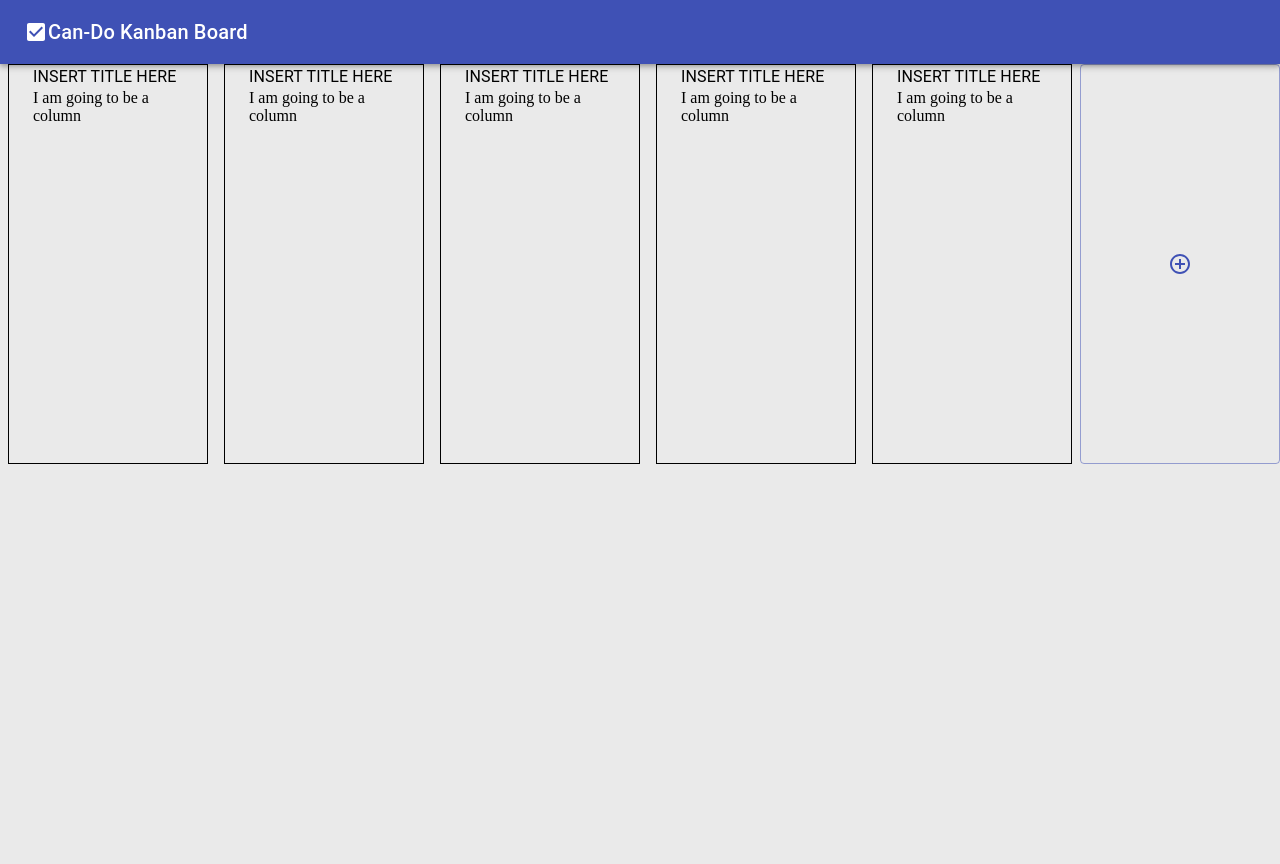
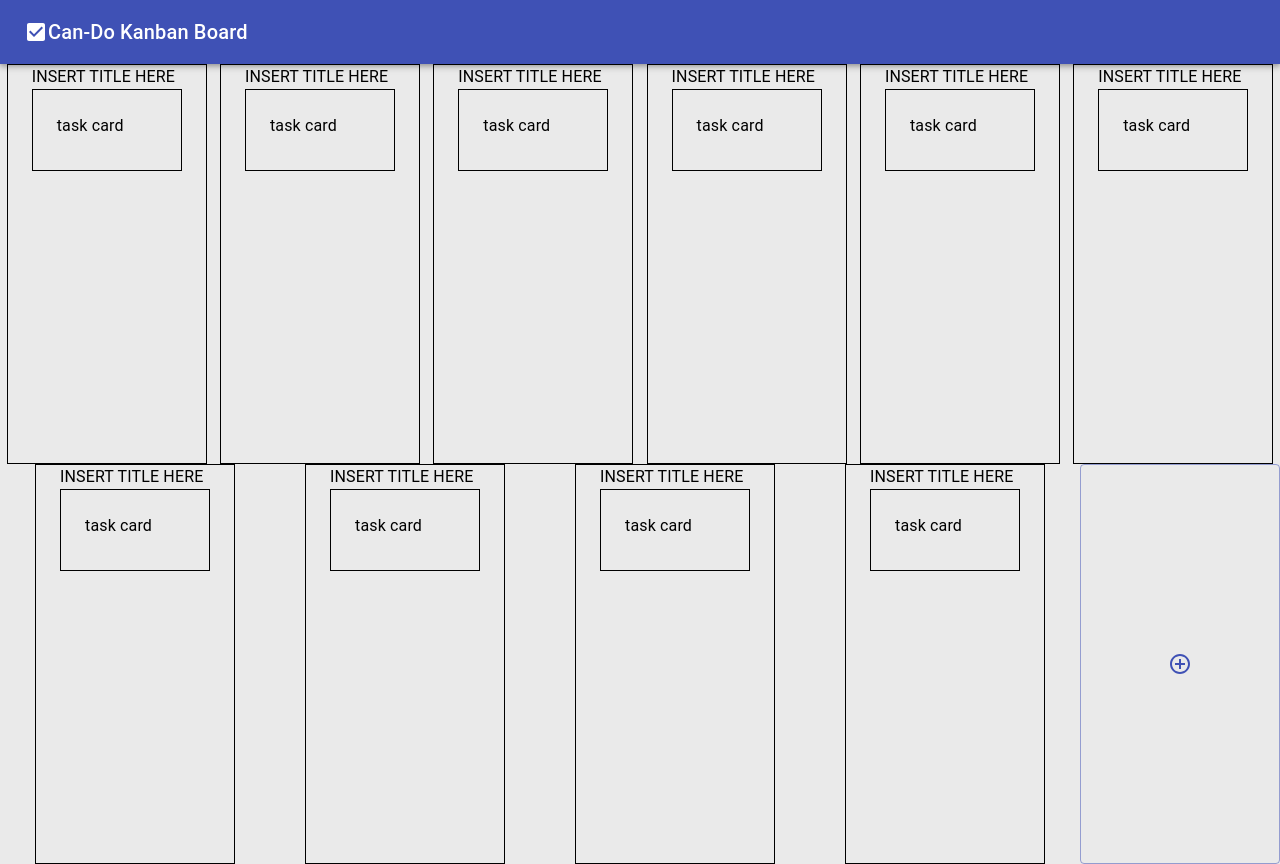
Before and after one commit to HoangTienDinh/can-do-kanban, a React (Create React App) app: page / in a window 1280 px wide. Before the commit the page ends 800 px from the top, so only its background shows below. Built offline with nearby package versions, Linux system fonts and the light colour scheme.

Commit message:
finish basic card layout

```diff
--- a/src/App.js
+++ b/src/App.js
@@ -20,6 +20,11 @@ const App = () => {
         <Column />
         <Column />
         <Column />
+        <Column />
+        <Column />
+        <Column />
+        <Column />
+        <Column />
 
         <AddColumn />
       </Grid>
--- a/src/components/Card.js
+++ /dev/null
@@ -1,13 +0,0 @@
-import React from 'react'
-
-// Each card will be a task, written with text (and images?)
-// Has drag and drop functionality
-const Card = () => {
-    return (
-        <div>
-
-        </div>
-    )
-}
-
-export default Card
--- a/src/components/Column.js
+++ b/src/components/Column.js
@@ -1,5 +1,5 @@
 import React from "react";
-import Card from "./Card";
+import Task from "./Task";
 import Container from "@material-ui/core/Container";
 import { Typography } from "@material-ui/core";
 import { makeStyles } from "@material-ui/core/styles";
@@ -24,8 +24,7 @@ const Column = () => {
       style={{ border: "1px solid" }}
     >
       <Typography>INSERT TITLE HERE</Typography>
-      I am going to be a column
-      <Card />
+      <Task />
     </Container>
   );
 };
--- /dev/null
+++ b/src/components/Task.js
@@ -0,0 +1,19 @@
+import React from "react";
+import Card from "@material-ui/core/CardActions";
+import { CardContent, Typography } from "@material-ui/core";
+
+// Each card will be a task, written with text (and images?)
+// Has drag and drop functionality
+const Task = () => {
+  return <div>
+    <Card style={{border: '1px solid'}}>
+      <CardContent>
+        <Typography>
+          task card
+        </Typography>
+      </CardContent>
+    </Card>
+  </div>;
+};
+
+export default Task;
```
